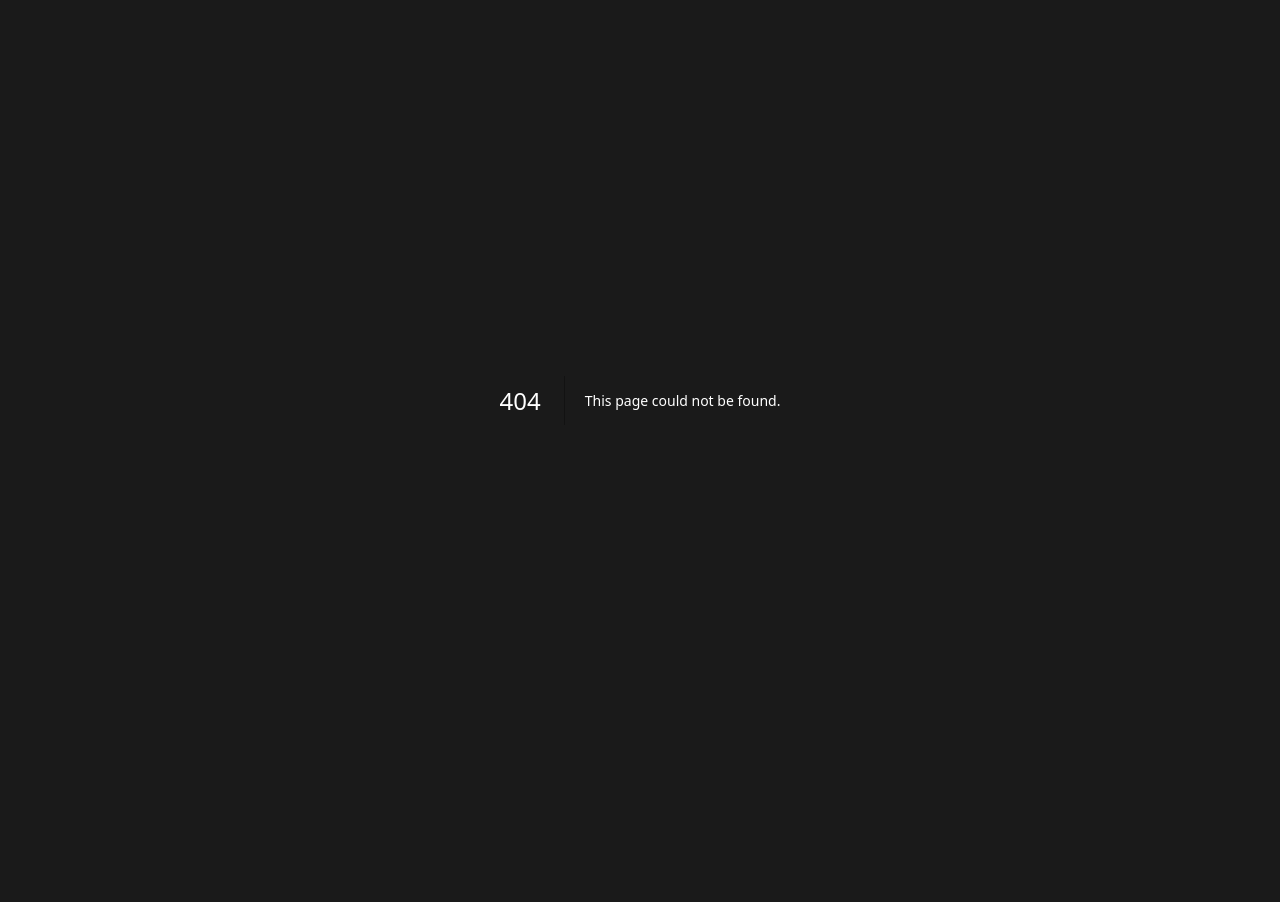
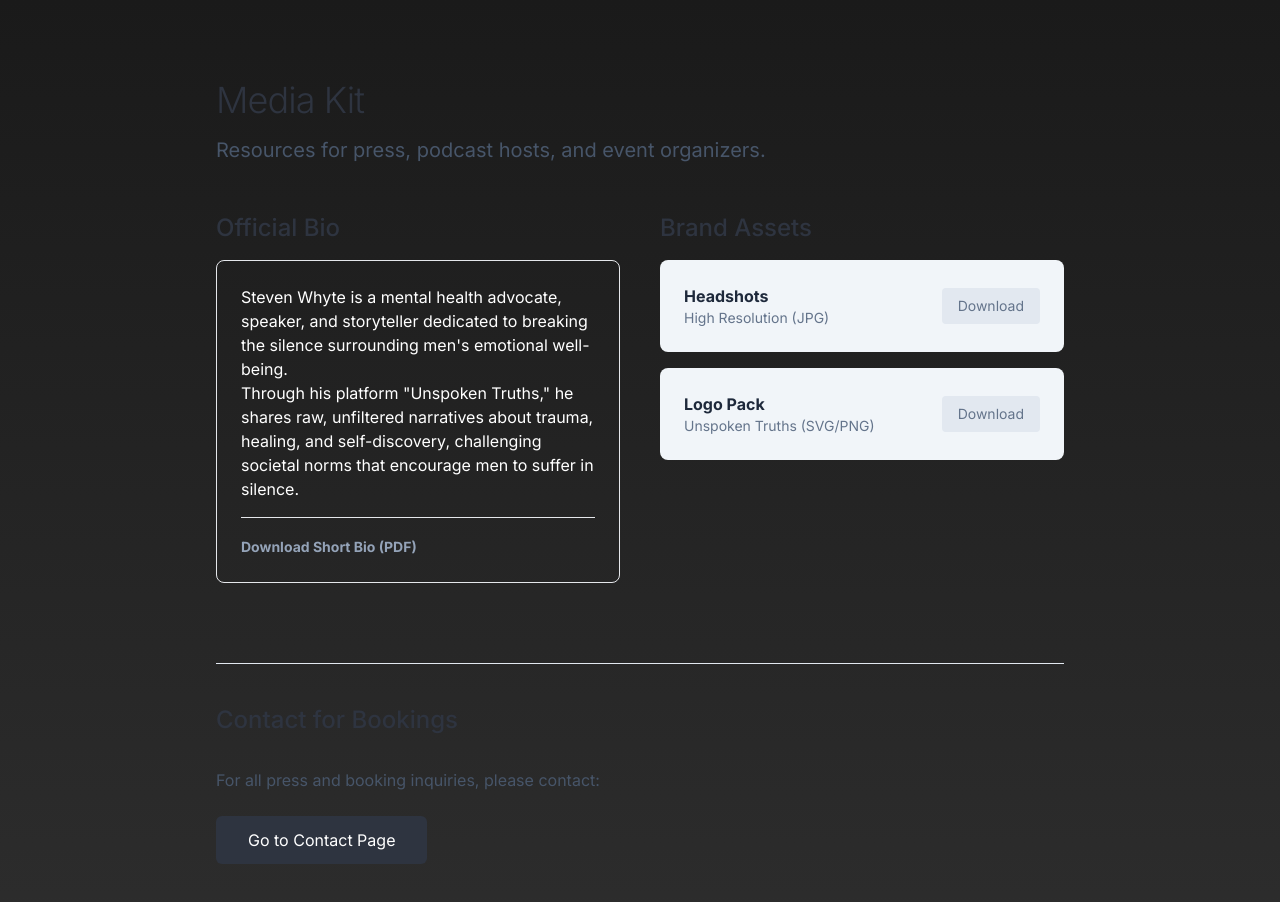
Before and after one commit to whytesteven74-cmyk/steven-whyte-web, a Next.js app: page /media-kit in a window 1280 px wide. Before the commit this address had no page. Shown: the top 902 px of the page. Before the commit the page ends 800 px from the top, so only its background shows below. Built offline with nearby package versions, Linux system fonts and the light colour scheme.

Commit message:
Update: Infrastructure, MDX Support, and Archiver Fixes

```diff
--- a/app/archive/page.tsx
+++ b/app/archive/page.tsx
@@ -1,19 +1,63 @@
+
+import type { Metadata } from "next";
+import { TikTokEmbed } from "../components/TikTokEmbed";
+
+export const metadata: Metadata = {
+    title: "The Archive | Steven Whyte",
+    description: "A library of unspoken moments and stories.",
+};
+
+const SAMPLE_VIDEOS = [
+    "7517411508884688150",
+    "7579267405264768278",
+    "7576045773830393111",
+    "7571443607689760022",
+    "7544749416452853014",
+    "7523715353189371158",
+    "7523694934692564246",
+    "7523143440725462294",
+    "7522221138575904022",
+    "7521481690796068098",
+    "7521415218786880790",
+    "7520915799444524310"
+];
+
 export default function ArchivePage() {
     return (
-        <main className="min-h-screen p-8 bg-neutral-900 text-white">
-            <header className="mb-12 text-center">
-                <h1 className="text-4xl font-serif mb-4">The Archive</h1>
-                <p className="text-gray-400">A library of moments, thoughts, and reflections.</p>
-            </header>
+        <div className="max-w-7xl mx-auto px-6 py-12">
+            <div className="flex flex-col md:flex-row md:items-end justify-between mb-12">
+                <div>
+                    <h1 className="text-4xl font-light text-slate-dark tracking-tight mb-2">
+                        The Archive
+                    </h1>
+                    <p className="text-slate-500">
+                        Selections from the Unspoken Truths library.
+                    </p>
+                </div>
 
-            {/* Grid for content - connecting to Vercel integration later */}
-            <div className="grid grid-cols-2 md:grid-cols-4 gap-4">
-                {[1, 2, 3, 4, 5, 6, 7, 8].map((i) => (
-                    <div key={i} className="aspect-[9/16] bg-gray-800 rounded-lg animate-pulse flex items-center justify-center">
-                        <span className="text-gray-600">Loading Archive Item...</span>
+                <div className="mt-4 md:mt-0">
+                    <input
+                        type="text"
+                        placeholder="Search topics..."
+                        className="px-4 py-2 bg-slate-50 border border-slate-200 rounded-md text-slate-700 w-full md:w-64 focus:outline-none focus:border-slate-400"
+                        disabled
+                    />
+                </div>
+            </div>
+
+            <div className="grid grid-cols-1 md:grid-cols-2 lg:grid-cols-3 gap-8">
+                {SAMPLE_VIDEOS.map((id) => (
+                    <div key={id} className="aspect-[9/16] bg-black rounded-lg overflow-hidden shadow-lg border border-slate-200">
+                        <TikTokEmbed videoId={id} />
                     </div>
                 ))}
             </div>
-        </main>
+
+            <div className="mt-12 text-center text-slate-400 text-sm">
+                <p>
+                    Showing recent uploads. Full archive system in development.
+                </p>
+            </div>
+        </div>
     );
 }
--- /dev/null
+++ b/app/components/TikTokEmbed.tsx
@@ -0,0 +1,17 @@
+
+import React from 'react';
+
+export const TikTokEmbed = ({ videoId }: { videoId: string }) => {
+    return (
+        <div className="w-full h-full flex items-center justify-center bg-black rounded-lg overflow-hidden">
+            <iframe
+                src={`https://www.tiktok.com/embed/v2/${videoId}`}
+                className="w-full h-full"
+                style={{ minHeight: '550px' }}
+                allowFullScreen
+                scrolling="no"
+                frameBorder="0"
+            ></iframe>
+        </div>
+    );
+};
--- /dev/null
+++ b/app/contact/page.tsx
@@ -0,0 +1,57 @@
+
+import type { Metadata } from "next";
+
+export const metadata: Metadata = {
+    title: "Contact | Steven Whyte",
+    description: "Get in touch for speaking, collaboration, or support.",
+};
+
+export default function ContactPage() {
+    return (
+        <div className="max-w-2xl mx-auto px-6 py-20">
+            <h1 className="text-4xl font-light text-slate-dark mb-8 tracking-tight">
+                Connect
+            </h1>
+
+            <div className="prose prose-slate prose-lg">
+                <p className="text-slate-600 mb-10 leading-relaxed">
+                    I am available for speaking engagements, workshops, and 1:1 mentorship focused on men's mental health and trauma recovery.
+                </p>
+
+                <div className="space-y-8">
+                    <div className="p-6 bg-sand-light/30 rounded-lg border border-sand-dark/10">
+                        <h3 className="text-xl font-medium text-slate-dark mb-2">General Inquiries</h3>
+                        <p className="text-slate-600 mb-4">
+                            For general questions or just to say hello.
+                        </p>
+                        <a
+                            href="mailto:contact@stevenwhyte.com"
+                            className="text-clay-dark hover:text-clay-DEFAULT font-medium transition-colors"
+                        >
+                            contact@stevenwhyte.com
+                        </a>
+                    </div>
+
+                    <div className="p-6 bg-sand-light/30 rounded-lg border border-sand-dark/10">
+                        <h3 className="text-xl font-medium text-slate-dark mb-2">Speaking & Press</h3>
+                        <p className="text-slate-600 mb-4">
+                            For podcast appearances, interviews, or event booking.
+                        </p>
+                        <a
+                            href="mailto:press@stevenwhyte.com"
+                            className="text-clay-dark hover:text-clay-DEFAULT font-medium transition-colors"
+                        >
+                            press@stevenwhyte.com
+                        </a>
+                    </div>
+                </div>
+
+                <div className="mt-12 text-sm text-slate-400">
+                    <p>
+                        Based in the UK. Available globally.
+                    </p>
+                </div>
+            </div>
+        </div>
+    );
+}
--- /dev/null
+++ b/app/media-kit/page.tsx
@@ -0,0 +1,72 @@
+
+import type { Metadata } from "next";
+
+export const metadata: Metadata = {
+    title: "Media Kit | Steven Whyte",
+    description: "Press assets, bio, and resources for event organizers.",
+};
+
+export default function MediaKitPage() {
+    return (
+        <div className="max-w-4xl mx-auto px-6 py-20">
+            <h1 className="text-4xl font-light text-slate-dark mb-4 tracking-tight">
+                Media Kit
+            </h1>
+            <p className="text-xl text-slate-600 mb-12 max-w-2xl">
+                Resources for press, podcast hosts, and event organizers.
+            </p>
+
+            <div className="grid grid-cols-1 md:grid-cols-2 gap-10">
+                <section>
+                    <h2 className="text-2xl font-medium text-slate-dark mb-4">Official Bio</h2>
+                    <div className="prose prose-slate bg-sand-light/30 p-6 rounded-lg border border-sand-dark/10">
+                        <p>
+                            Steven Whyte is a mental health advocate, speaker, and storyteller dedicated to breaking the silence surrounding men's emotional well-being.
+                        </p>
+                        <p>
+                            Through his platform "Unspoken Truths," he shares raw, unfiltered narratives about trauma, healing, and self-discovery, challenging societal norms that encourage men to suffer in silence.
+                        </p>
+                        <div className="mt-4 pt-4 border-t border-sand-dark/10">
+                            <button disabled className="text-sm font-bold text-slate-400 cursor-not-allowed">
+                                Download Short Bio (PDF)
+                            </button>
+                        </div>
+                    </div>
+                </section>
+
+                <section>
+                    <h2 className="text-2xl font-medium text-slate-dark mb-4">Brand Assets</h2>
+                    <div className="grid grid-cols-1 gap-4">
+                        <div className="p-6 bg-slate-100 rounded-lg flex items-center justify-between">
+                            <div>
+                                <h3 className="font-bold text-slate-800">Headshots</h3>
+                                <p className="text-sm text-slate-500">High Resolution (JPG)</p>
+                            </div>
+                            <button disabled className="px-4 py-2 bg-slate-200 text-slate-500 rounded text-sm cursor-not-allowed">Download</button>
+                        </div>
+                        <div className="p-6 bg-slate-100 rounded-lg flex items-center justify-between">
+                            <div>
+                                <h3 className="font-bold text-slate-800">Logo Pack</h3>
+                                <p className="text-sm text-slate-500">Unspoken Truths (SVG/PNG)</p>
+                            </div>
+                            <button disabled className="px-4 py-2 bg-slate-200 text-slate-500 rounded text-sm cursor-not-allowed">Download</button>
+                        </div>
+                    </div>
+                </section>
+            </div>
+
+            <div className="mt-20 pt-10 border-t border-slate-200">
+                <h2 className="text-2xl font-medium text-slate-dark mb-8">Contact for Bookings</h2>
+                <p className="text-slate-600 mb-6">
+                    For all press and booking inquiries, please contact:
+                </p>
+                <a
+                    href="/contact"
+                    className="inline-block bg-slate-dark text-sand-light px-8 py-3 rounded-md hover:bg-slate-700 transition-colors"
+                >
+                    Go to Contact Page
+                </a>
+            </div>
+        </div>
+    );
+}
```
